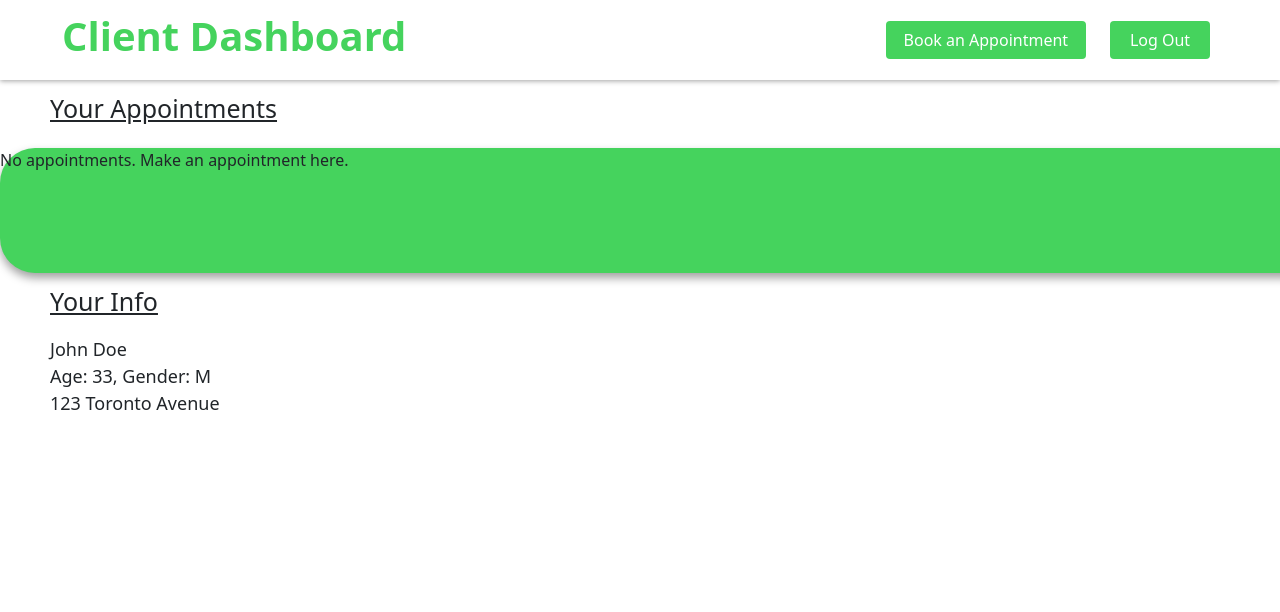
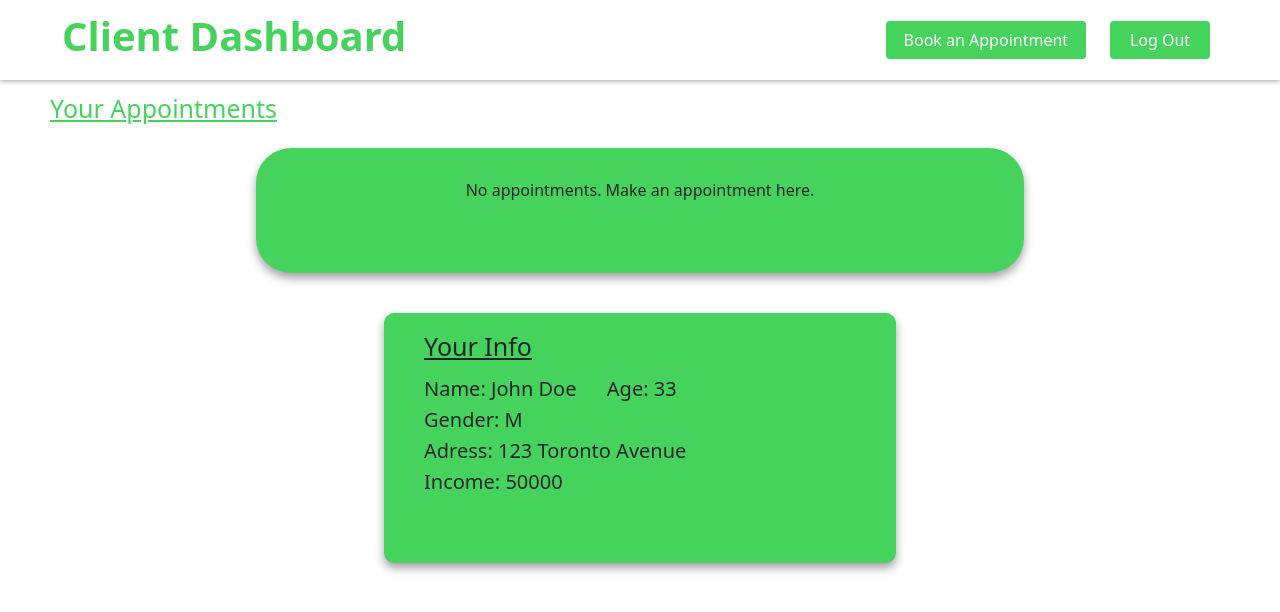
Before and after one commit to ryan-lam/tohacks2021, a Django app: template myinsurance/main/templates/clientdashboard.html in a window 1280 px wide; the page is wider, and only the part inside the window is pictured. Shown: the top 612 px of that part. Run offline with Django 3.2, Linux system fonts and the light colour scheme; the template is opened without the code that fills it: values that come from a table or form of the project are taken from there, others are empty; data comes from the database, SQL or seed files in the repository; both versions use the stored data as it was after the commit.

Commit message:
Finished Client UserInfo

```diff
--- a/myinsurance/main/static/style.css
+++ b/myinsurance/main/static/style.css
@@ -1,3 +1,10 @@
+html, *{
+    box-sizing: border-box;
+    margin: 0;
+    padding: 0;
+
+}
+
 nav{
     box-shadow: 0px 1px 5px rgb(161, 161, 161);
 }
@@ -17,7 +24,7 @@ nav{
 
 .node{
     height: 125px;
-    width: 50%;
+    width: 60%;
     margin: auto;
     margin-top: 40px;
     background-color: #45D35D;
@@ -28,7 +35,7 @@ nav{
 
 .no_appointment_node{
     height: 125px;
-    width: 1425px;
+    width: 60%;
     margin: auto;
     margin-top: 20px;
     background-color: #45D35D;
--- a/myinsurance/main/templates/clientdashboard.html
+++ b/myinsurance/main/templates/clientdashboard.html
@@ -4,7 +4,6 @@
         <title>MyInsurance - Client Dashboard</title>
         <link href="https://cdn.jsdelivr.net/npm/bootstrap@5.0.0/dist/css/bootstrap.min.css" rel="stylesheet" integrity="sha384-wEmeIV1mKuiNpC+IOBjI7aAzPcEZeedi5yW5f2yOq55WWLwNGmvvx4Um1vskeMj0" crossorigin="anonymous">
         <link href="../static/style.css" rel="stylesheet">
-
 
 
 
@@ -19,7 +18,7 @@
     </head>
 
     <body>
-        <p style="font-size: 25px; margin-top: 10px; margin-left: 50px; text-decoration: underline;">Your Appointments</p>
+        <p style="font-size: 25px; margin-top: 10px; margin-left: 50px; text-decoration: underline; color: #45D35D;">Your Appointments</p>
 
         {% for appointment in appointmentdb %}
             <div class="node">
@@ -27,18 +26,18 @@
             </div>
         {% empty %}
             <div class="no_appointment_node">
-                <p>No appointments. Make an appointment here.</p>
+                <p style="font-display: 25px; text-align: center; padding-top: 30px;">No appointments. Make an appointment here.</p>
             </div>
         {% endfor %}
 
 
-        <div>
-            <p style="font-size: 25px; margin-top: 10px; margin-left: 50px; text-decoration: underline;">Your Info</p>
-            <p style="font-size: 18px; margin-top: 10px; margin-left: 50px;">
-                {{ userinfo.name }}<br>
-                Age: {{ userinfo.age }}, Gender: {{ userinfo.gender }}<br>
-                {{ userinfo.address }}
-            </p>
+        <div class="node" style="height: 250px; width: 40%; border-radius: 10px;">
+            <p style="font-size: 25px; margin-left: 40px; text-decoration: underline; padding-top: 15px;">Your Info</p>
+            <p style="font-size: 20px; margin-left: 40px; line-height: 15px;">Name: {{ userinfo.name }}  &emsp; Age: {{ userinfo.age }}</p>
+            <p style="font-size: 20px; margin-left: 40px; line-height: 15px;">Gender: {{ userinfo.gender }}</p>
+            <p style="font-size: 20px; margin-left: 40px; line-height: 15px;">Adress: {{ userinfo.address }}</p>
+            <p style="font-size: 20px; margin-left: 40px; line-height: 15px;">Income: {{ userinfo.income }}</p>
+
         </div>
 
 
--- a/myinsurance/main/templates/repdashboard.html
+++ b/myinsurance/main/templates/repdashboard.html
@@ -7,7 +7,7 @@
 
         <nav class="navbar navbar-light bg-white align-items-center container-fluid" style="height: 80px; top: 0;">
             <!-- Navbar content -->
-            <a href="/" onclick="return false;" style="text-decoration: none; margin-left: 50px;"><h1 class="fw-bolder" style="color: #45D35D;">Representative Dashboard</h1></a>
+            <a href="/" onclick="return false;" style="text-decoration: none; margin-left: 50px;"><h1 class="fw-bolder" style="color: #45D35D;">Appointments</h1></a>
             <div class="float-end me-5" style="position: relative;">
                 <a style="text-decoration: none; margin-right: 10px;" href="/"><button class="btn topcustom" style="width: 100px; background-color: #45D35D; color: white;">Log Out</button></a>
             </div>
```
Also changed, not shown: myinsurance/db.sqlite3.
